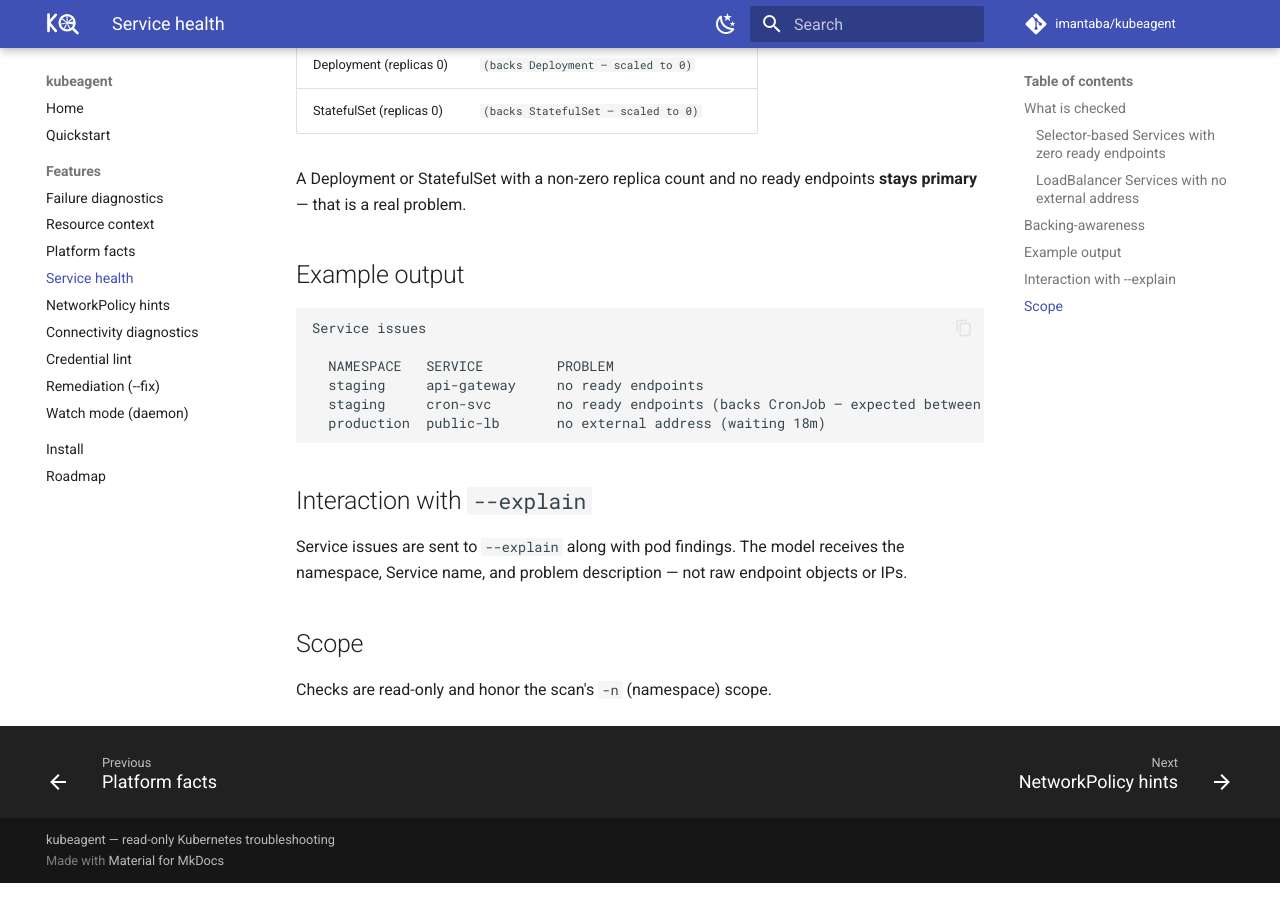
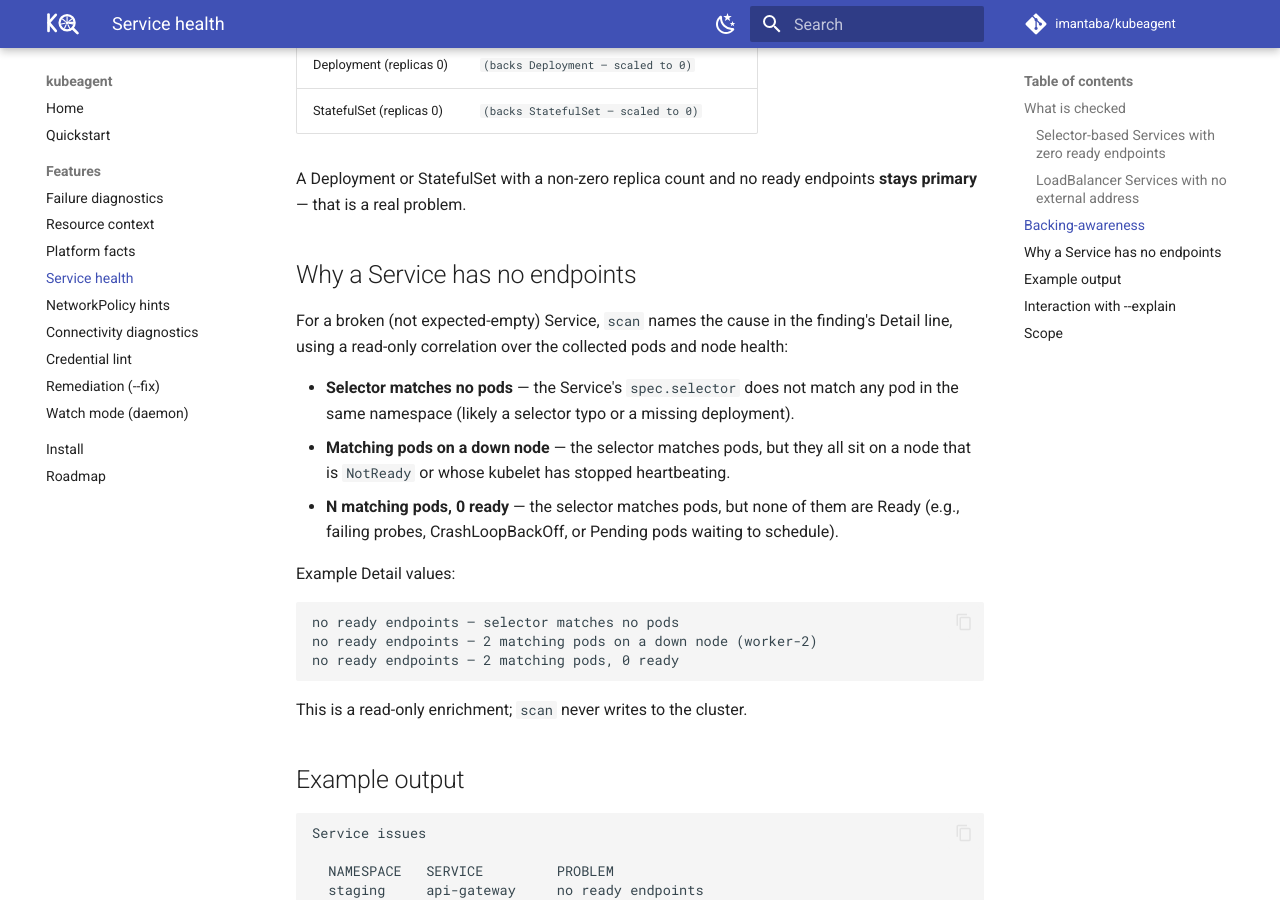
Before and after one commit to imantaba/kubeagent, an MkDocs documentation site: the page built from website/docs/features/service-health.md, in a window 1280 px wide and 900 px high, scrolled down 913 px. Built offline with MkDocs 1.6.1 and Material for MkDocs 9.7.7, drawn with Linux system fonts in a browser that asks for light colours; comment, search, counter and statistics services are not loaded.

Commit message:
test+docs: golden coverage and documentation for Service-no-endpoints root cause

````diff
--- a/website/docs/features/service-health.md
+++ b/website/docs/features/service-health.md
@@ -34,6 +34,30 @@ annotated so it does not read as a primary problem:
 A Deployment or StatefulSet with a non-zero replica count and no ready
 endpoints **stays primary** — that is a real problem.
 
+## Why a Service has no endpoints
+
+For a broken (not expected-empty) Service, `scan` names the cause in the
+finding's Detail line, using a read-only correlation over the collected pods
+and node health:
+
+- **Selector matches no pods** — the Service's `spec.selector` does not match
+  any pod in the same namespace (likely a selector typo or a missing deployment).
+- **Matching pods on a down node** — the selector matches pods, but they all sit
+  on a node that is `NotReady` or whose kubelet has stopped heartbeating.
+- **N matching pods, 0 ready** — the selector matches pods, but none of them are
+  Ready (e.g., failing probes, CrashLoopBackOff, or Pending pods waiting to
+  schedule).
+
+Example Detail values:
+
+```text
+no ready endpoints — selector matches no pods
+no ready endpoints — 2 matching pods on a down node (worker-2)
+no ready endpoints — 2 matching pods, 0 ready
+```
+
+This is a read-only enrichment; `scan` never writes to the cluster.
+
 ## Example output
 
 ```text
````
Also changed, not shown: website/docs/roadmap.md (+7 -0 lines), CHANGELOG.md, README.md, 2 other files.
